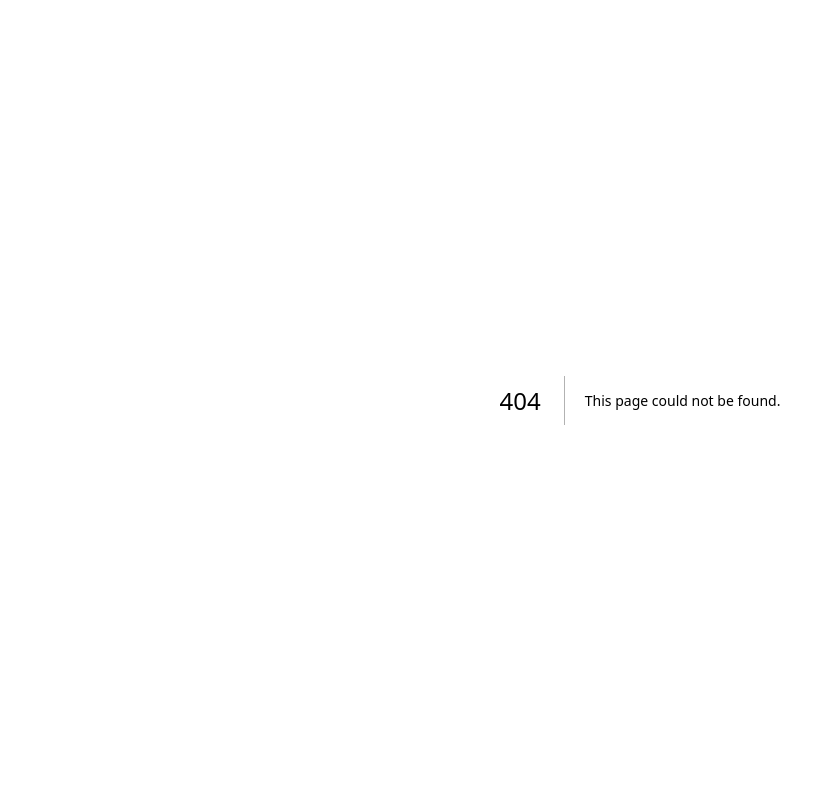
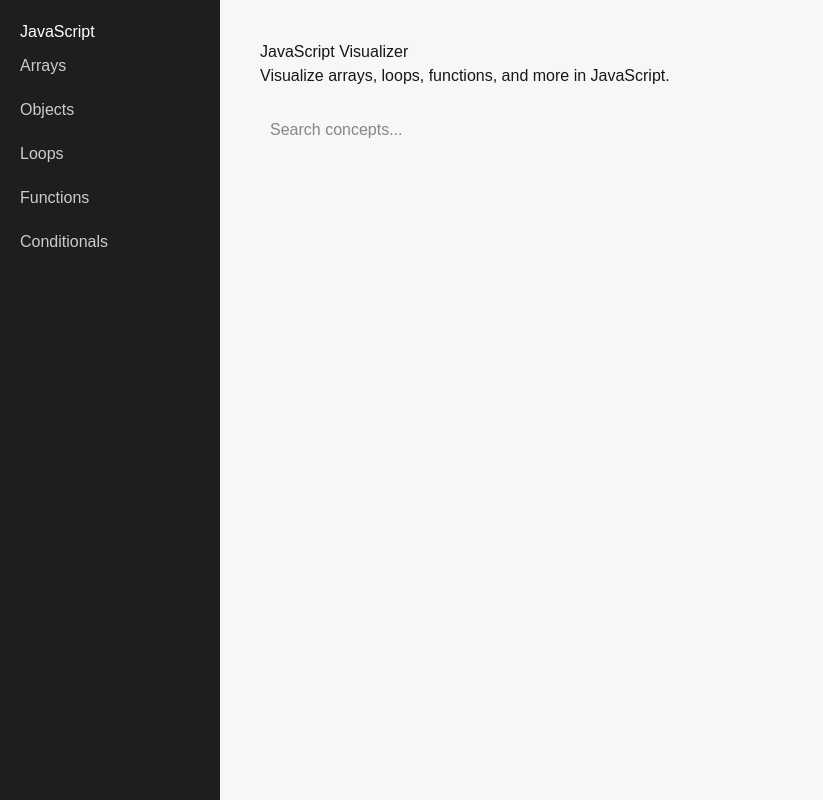
Before and after one commit to alexandergshaw/programming-concept-visualizer, a Next.js app in the folder client-app/: page /languages/javascript in a window 1280 px wide. Before the commit this address had no page. Shown: the whole page, without its empty margins (0-823 px from the left). Built offline with nearby package versions, Linux system fonts and the light colour scheme.

Commit message:
array page setup

```diff
--- /dev/null
+++ b/client-app/components/Sidebar.tsx
@@ -0,0 +1,28 @@
+// components/Sidebar.tsx
+import React from "react";
+import "../styles/javascript.css";
+
+interface SidebarProps {
+  title: string;
+  items: string[];
+  onSelect?: (item: string) => void;
+}
+
+export default function Sidebar({ title, items, onSelect }: SidebarProps) {
+  return (
+    <aside className="js-sidebar">
+      <h2 className="js-sidebar-title">{title}</h2>
+      <ul className="js-nav-list">
+        {items.map((item, index) => (
+          <li
+            key={index}
+            className="js-nav-item"
+            onClick={() => onSelect?.(item)}
+          >
+            {item}
+          </li>
+        ))}
+      </ul>
+    </aside>
+  );
+}
--- /dev/null
+++ b/client-app/components/concepts/Array.concept.tsx
@@ -0,0 +1,9 @@
+export default function ArrayConcept() {
+    return (
+      <div className="concept-block">
+        <p>
+          Arrays in JavaScript are ordered collections. Use <code>push</code>, <code>pop</code>, <code>map</code>, etc., to manipulate them.
+        </p>
+      </div>
+    );
+  }
--- /dev/null
+++ b/client-app/src/app/languages/javascript/page.tsx
@@ -0,0 +1,72 @@
+'use client';
+
+import { useRouter, useSearchParams } from 'next/navigation';
+import { useEffect, useState } from 'react';
+import Sidebar from '../../../../components/Sidebar'
+import ArrayConcept from '../../../../components/concepts/Array.concept'
+import '../../../../styles/javascript.css';
+
+const allNavItems = ["Arrays", "Objects", "Loops", "Functions", "Conditionals"];
+
+export default function JavaScriptPage() {
+  const searchParams = useSearchParams();
+  const router = useRouter();
+  const [searchTerm, setSearchTerm] = useState('');
+  const [selectedConcept, setSelectedConcept] = useState<string | null>(null);
+
+  useEffect(() => {
+    const conceptParam = searchParams.get('concept');
+    if (conceptParam) {
+      setSelectedConcept(conceptParam);
+    }
+  }, [searchParams]);
+
+  const handleSelectConcept = (concept: string) => {
+    router.push(`/languages/javascript?concept=${encodeURIComponent(concept.toLowerCase())}`);
+    setSelectedConcept(concept);
+  };
+
+  const filteredItems = allNavItems.filter(item =>
+    item.toLowerCase().includes(searchTerm.toLowerCase())
+  );
+
+  const renderContent = (concept: string | null) => {
+    if (!concept) return null;
+    switch (concept.toLowerCase()) {
+      case 'arrays':
+        return <ArrayConcept />;
+      case 'loops':
+        return <p className="concept-block">JavaScript loops like <code>for</code>, <code>while</code>, and <code>forEach</code> allow you to repeat operations.</p>;
+      case 'objects':
+        return <p className="concept-block">Objects store key-value pairs. You can access properties using dot or bracket notation.</p>;
+      case 'functions':
+        return <p className="concept-block">Functions encapsulate logic and can be reused. JavaScript supports named and arrow functions.</p>;
+      case 'conditionals':
+        return <p className="concept-block">Use <code>if</code>, <code>else</code>, and <code>switch</code> to execute code conditionally.</p>;
+      default:
+        return null;
+    }
+  };
+
+  return (
+    <main className="js-layout">
+      <Sidebar title="JavaScript" items={filteredItems} onSelect={handleSelectConcept} />
+      <section className="js-content">
+        <h1 className="js-page-title">JavaScript Visualizer</h1>
+        <p className="js-page-subtitle">
+          Visualize arrays, loops, functions, and more in JavaScript.
+        </p>
+        <input
+          type="text"
+          placeholder="Search concepts..."
+          value={searchTerm}
+          onChange={(e) => setSearchTerm(e.target.value)}
+          className="search-input"
+        />
+        <div style={{ marginTop: '40px' }}>
+          {renderContent(selectedConcept)}
+        </div>
+      </section>
+    </main>
+  );
+}
--- /dev/null
+++ b/client-app/styles/javascript.css
@@ -0,0 +1,36 @@
+.js-layout {
+    display: flex;
+    min-height: 100vh;
+    font-family: sans-serif;
+  }
+
+  .js-sidebar {
+    width: 220px;
+    background: #1e1e1e;
+    color: white;
+    padding: 20px;
+  }
+
+  .js-nav-item {
+    padding: 10px 0;
+    cursor: pointer;
+    color: #ccc;
+  }
+
+  .js-nav-item:hover {
+    color: white;
+  }
+
+  .js-content {
+    flex-grow: 1;
+    padding: 40px;
+    background: #f7f7f7;
+  }
+
+  .search-input {
+    margin-top: 20px;
+    padding: 10px;
+    width: 100%;
+    max-width: 400px;
+    font-size: 16px;
+  }
```
